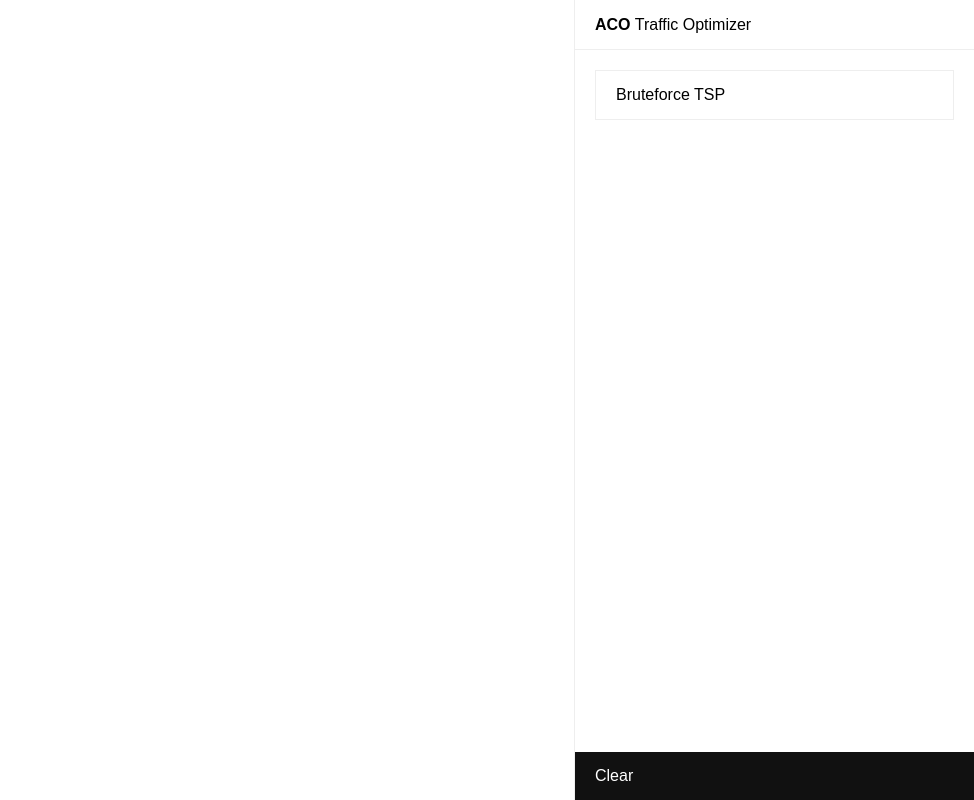
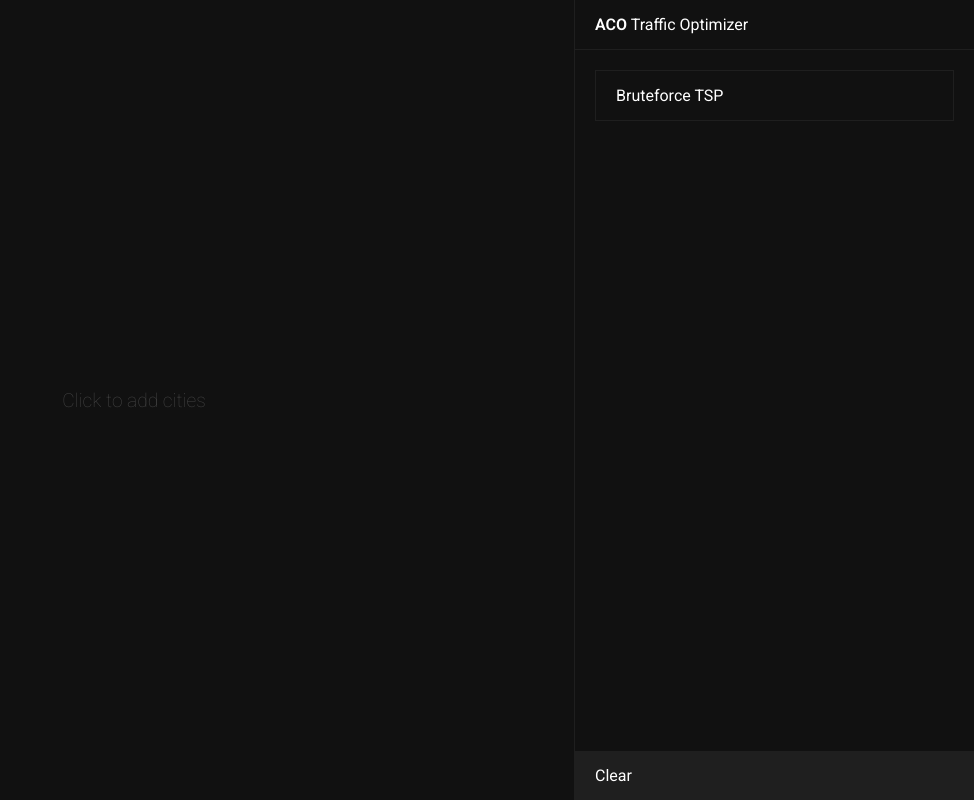
Before and after one commit to phlhg/traffic-sim, a website built with webpack: page public/index.html in a window 1280 px wide. Shown: the whole page, without its empty margins (306-1280 px from the left). Built offline with nearby package versions, Linux system fonts and the light colour scheme.

Commit message:
Add notice for adding cities

```diff
--- a/public/css/main.css
+++ b/public/css/main.css
@@ -1,7 +1,8 @@
 * { padding: 0; margin: 0; font-family: inherit; -moz-box-sizing: border-box; -webkit-box-sizing: border-box; box-sizing: border-box; }
-html, body { color: #000; background: #fff; font-family: 'Montserrat', sans-serif; padding: 0; margin: 0; width: 100%; height: 100%; }
+html, body { color: #fff; background: #111; font-family: 'Roboto', sans-serif; padding: 0; margin: 0; width: 100%; height: 100%; }
 body { overflow-x: hidden; }
 
+.map > .notice,
 .controls .button {
     transition: all 200ms ease-in-out;
 }
@@ -15,12 +16,30 @@ body { overflow-x: hidden; }
     max-width: calc(100vw - 400px);
 }
 
+.map > .notice {
+    position: absolute;
+    top: 50%; left: 50%;
+    display: inline-block;
+    transform: translate(-50%,-50%);
+    color: #444;
+    font-weight: 100;
+    font-size: 1.2em;
+    opacity: 0;
+    z-index: 0;
+}
+
+.map > .notice.active {
+    opacity: 1;
+}
+
 .map > svg {
     position: absolute;
     top: 0;
     left: 0;
     width: 100%;
     height: 100%;
+    z-index: 1;
+    cursor: pointer;
 }
 
 .controls {
@@ -30,9 +49,9 @@ body { overflow-x: hidden; }
     width: 10%;
     height: 100%;
     min-width: 400px;
-    border-left: 1px solid #eee;
+    border-left: 1px solid #1f1f1f;
     padding: 70px 20px 20px 20px;
-    background: #fff;
+    background: #111;
 }
 
 .controls > header {
@@ -42,7 +61,7 @@ body { overflow-x: hidden; }
     height: 50px;
     line-height: 20px;
     padding: 15px 20px;
-    border-bottom: 1px solid #eee;
+    border-bottom: 1px solid #1f1f1f;
 }
 
 .controls .button {
@@ -50,15 +69,15 @@ body { overflow-x: hidden; }
     width: 100%;
     padding: 15px 20px;
     text-align: left;
-    border: 1px solid #eee;
+    border: 1px solid #1f1f1f;
     cursor: pointer;
     margin-bottom: 10px;
-    background: #fff;
+    background: #111;
 }
 
 .controls .button:hover{
     width: 100%;
-    background: #efefef;
+    background: #1f1f1f;
 }
 
 .controls .button.clear {
@@ -66,7 +85,7 @@ body { overflow-x: hidden; }
     bottom: 0;
     left: 0;
     border: none;
-    background: #111;
+    background: #1f1f1f;
     color: #fff;
     margin: 0;
 }
--- a/public/css/svg.css
+++ b/public/css/svg.css
@@ -1,8 +1,10 @@
 svg .city {
-    fill: #111;
+    fill: #fff;
+    z-index: 2;
 }
 
 svg .road {
-    stroke: #333;
+    stroke: #ccc;
     stroke-width: 2;
+    z-index: 1;
 }
--- a/public/index.html
+++ b/public/index.html
@@ -3,6 +3,7 @@
     <head>
         <title>ACO Traffic Optimizer</title>
         <meta charset="utf-8">
+        <link href="https://fonts.googleapis.com/css2?family=Roboto:wght@100;400;600&display=swap" rel="stylesheet">
         <link href="css/main.css" rel="stylesheet" type="text/css">
         <link href="css/svg.css" rel="stylesheet" type="text/css">
         <script src="js/main.js"></script>
@@ -10,6 +11,7 @@
     <body>
         <div class="map">
             <svg viewBox="0 0 1000 1000" ></svg>
+            <span class="notice">Click to add cities</span>
         </div>
         <div class="controls">
             <header>
--- a/source/index.js
+++ b/source/index.js
@@ -4,7 +4,7 @@ import {startbrute} from './util/bruteforce'
 document.addEventListener('DOMContentLoaded', () => {
 
 
-    let map = new Map(document.querySelector('svg'))
+    let map = new Map(document.querySelector('.map'))
     map.adjustSize()
 
     window.addEventListener("resize", () => { map.adjustSize() })
--- a/source/map.js
+++ b/source/map.js
@@ -2,9 +2,13 @@ import City from './city'
 
 export default class Map {
 
-    constructor(svg){
+    constructor(wrapper){
         this.dom = {}
-        this.dom.svg = svg
+        this.dom.wrapper = wrapper;
+        this.dom.svg = wrapper.querySelector("svg");
+        this.dom.notice = wrapper.querySelector(".notice");
+
+        this.dom.notice.classList.add("active");
 
         this.cities = []
         this.best = 99999999999
@@ -12,10 +16,10 @@ export default class Map {
     }
 
     clear() {
-        //this.dom={}
         this.cities = []
         this.best = 99999999999
         this.bestseq = []
+        this.dom.notice.classList.add("active");
     }
 
     adjustSize(){
@@ -27,6 +31,7 @@ export default class Map {
         this.cities.push(new City(x, y, 500 + Math.round(Math.random() * Math.pow(10,6))))
         this.best = 999999999999
         this.bestseq = []
+        this.dom.notice.classList.remove("active");
         return this.cities[this.cities.length - 1]
     }
 
```
